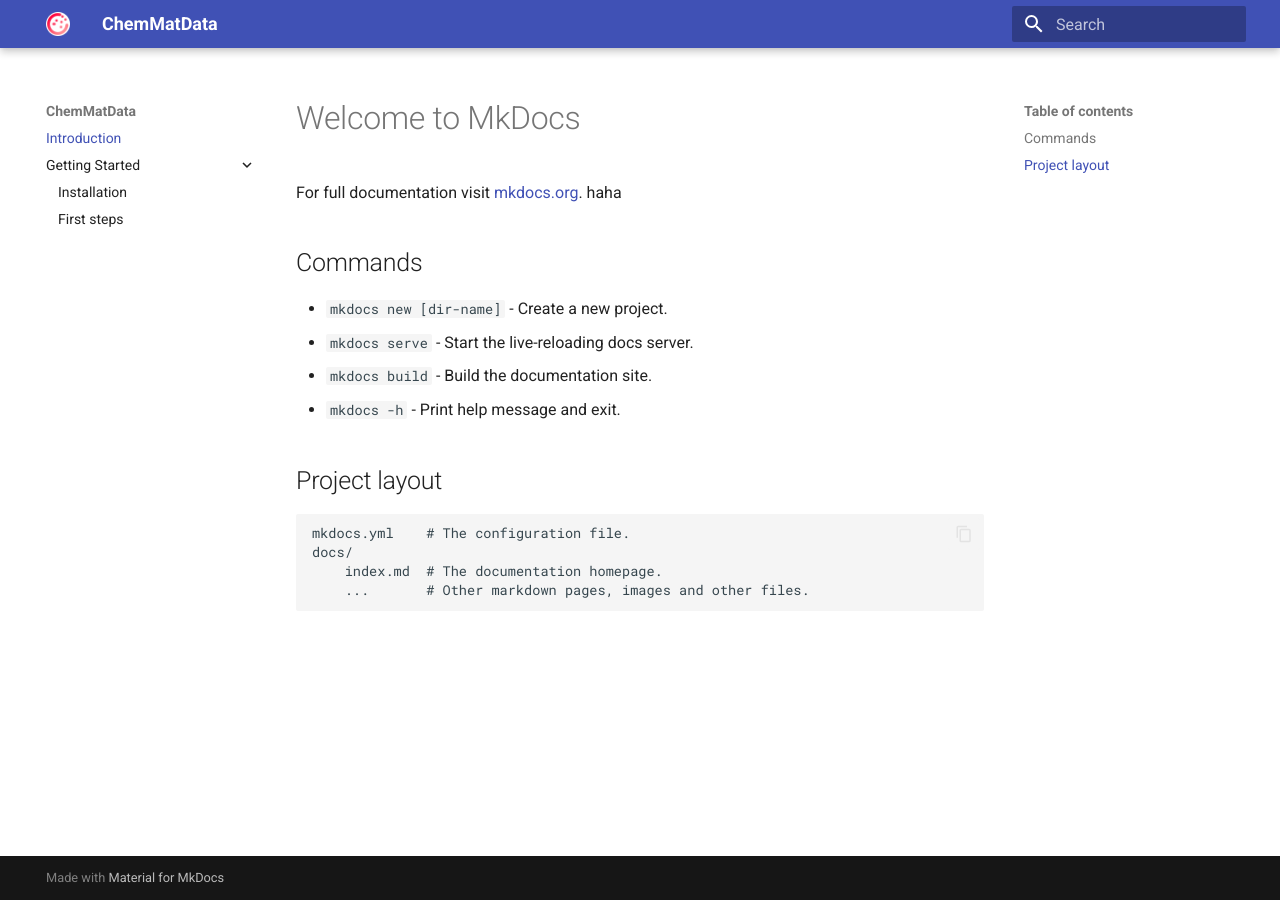
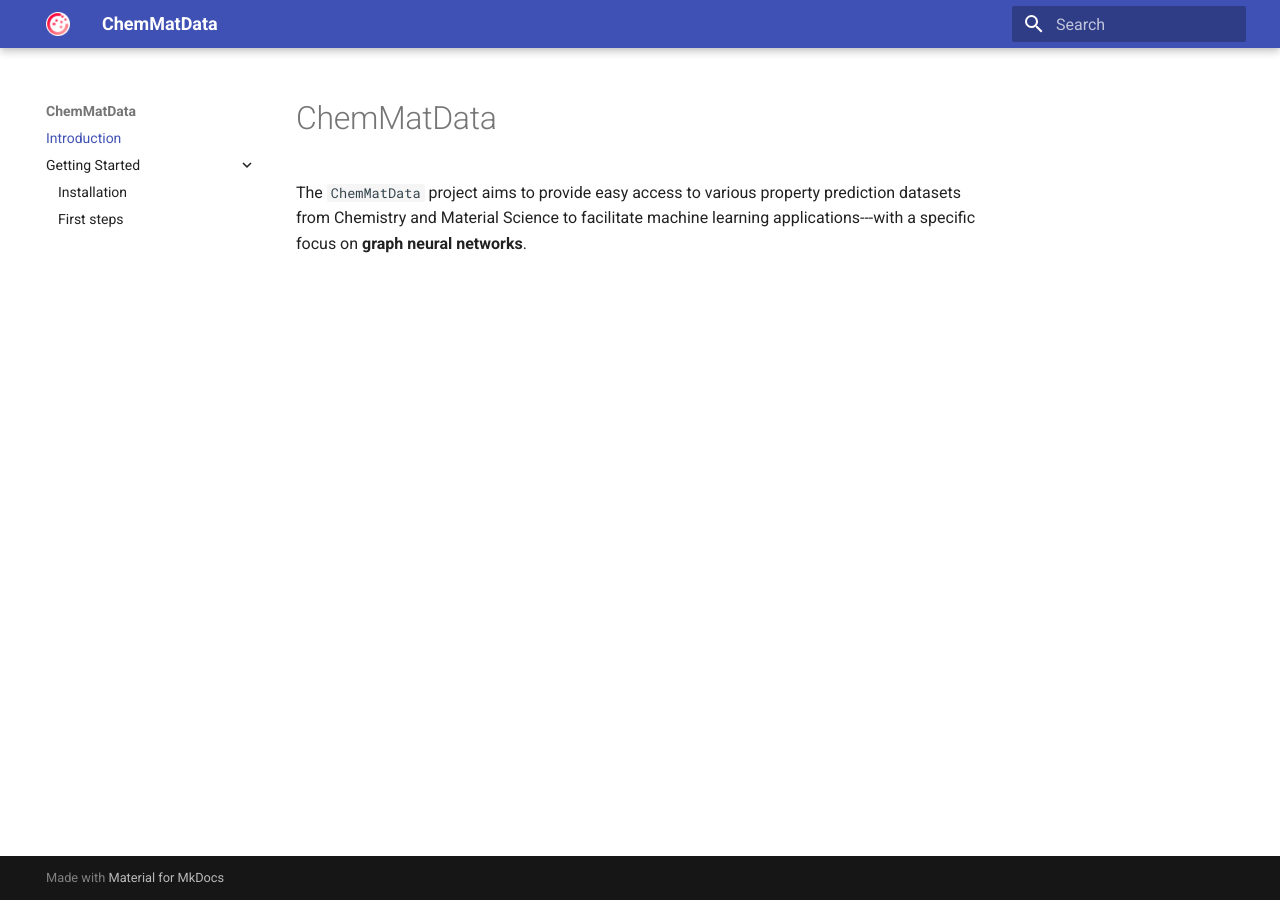
Before and after one commit to the16thpythonist/chem_mat_data, an MkDocs documentation site: the page built from docs/index.md, in a window 1280 px wide. Built offline with MkDocs 1.6.1 and Material for MkDocs 9.7.7, drawn with Linux system fonts in a browser that asks for light colours.

Commit message:
initial text for documentation

```diff
--- a/docs/index.md
+++ b/docs/index.md
@@ -1,17 +1,8 @@
-# Welcome to MkDocs
+---
+title: ChemMatData
+---
 
-For full documentation visit [mkdocs.org](https://www.mkdocs.org). haha
+# ChemMatData
 
-## Commands
-
-* `mkdocs new [dir-name]` - Create a new project.
-* `mkdocs serve` - Start the live-reloading docs server.
-* `mkdocs build` - Build the documentation site.
-* `mkdocs -h` - Print help message and exit.
-
-## Project layout
-
-    mkdocs.yml    # The configuration file.
-    docs/
-        index.md  # The documentation homepage.
-        ...       # Other markdown pages, images and other files.
+The ``ChemMatData`` project aims to provide easy access to various property prediction datasets from Chemistry and Material Science
+to facilitate machine learning applications---with a specific focus on **graph neural networks**.
```
Also changed, not shown: docs/first_steps.md (+4 -6 lines).
